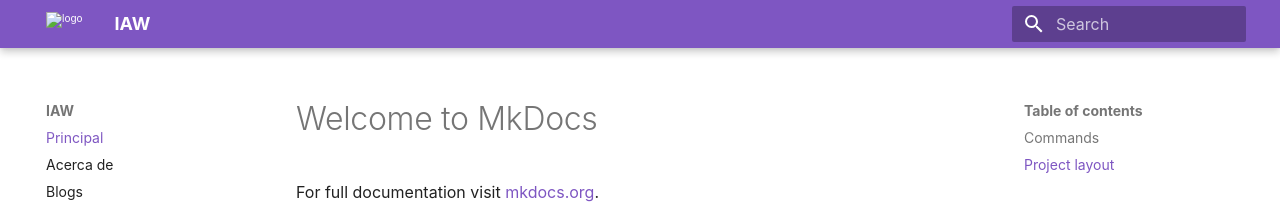
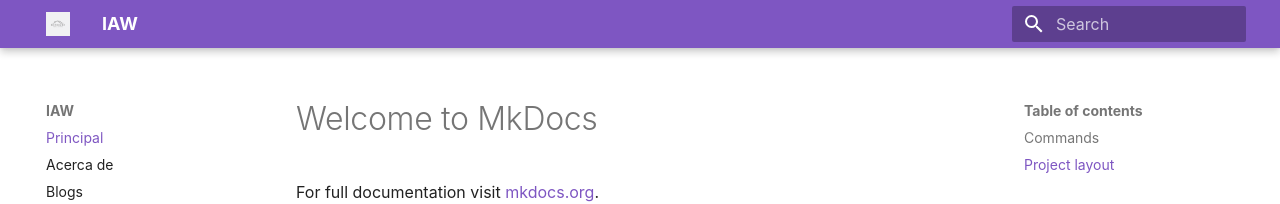
Before and after one commit to miler2/pruebas_branches_iaw, an MkDocs documentation site: the page built from docs/index.md, in a window 1280 px wide. Shown: the top 204 px of the page. Built offline with MkDocs 1.6.1 and Material for MkDocs 9.7.7, drawn with Linux system fonts in a browser that asks for light colours; some web fonts are replaced.

Commit message:
Update mkdocs.yml

```diff
--- a/mkdocs.yml
+++ b/mkdocs.yml
@@ -9,7 +9,7 @@
 theme:
     name: material
     language: en
-    logo: docs/images/logo.png
+    logo: images/logo.png
     palette:
         primary: deep purple
         accent: orange
```
